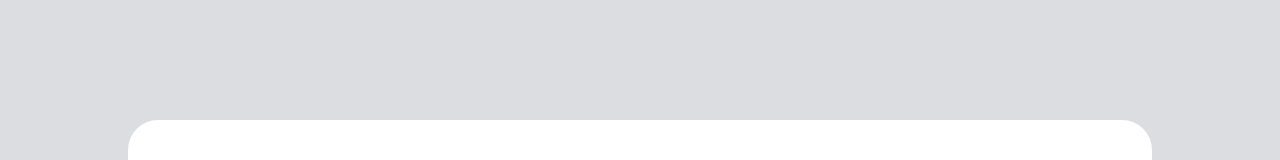
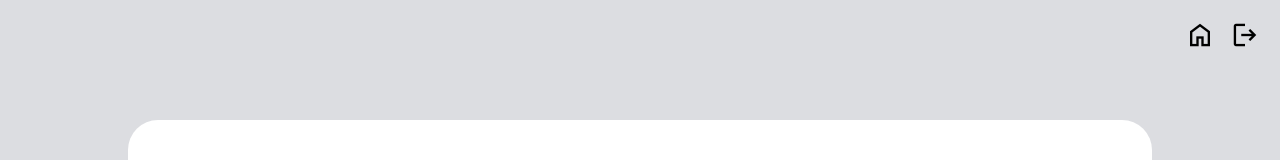
Before and after one commit to AtoZgagWebserver/AtoZ-Client, a React (Create React App) app: page /score in a window 1280 px wide. Shown: the top 160 px of the page. Built offline with nearby package versions, Linux system fonts and the light colour scheme; sample sign-in values are in the browser's storage.

Commit message:
score page수정, quiz 엔터로 넘어가게 수정

```diff
--- a/src/page/Quiz.js
+++ b/src/page/Quiz.js
@@ -112,6 +112,12 @@ const Quiz = () => {
     }
   };
 
+  const handleKeyPress = (e) => {
+    if (e.key === "Enter") {
+      handleSubmit();
+    }
+  };
+
   const currentQuestion = quizzes[currentQuestionIndex];
 
   return (
@@ -137,6 +143,7 @@ const Quiz = () => {
                 type="text"
                 value={userAnswers[currentQuestionIndex] || ""}
                 onChange={(e) => handleAnswerChange(e.target.value)}
+                onKeyPress={handleKeyPress}
               />
               <br />
               <SubmitBtn onClick={handleSubmit}>제출</SubmitBtn>
--- a/src/page/Score.js
+++ b/src/page/Score.js
@@ -39,12 +39,39 @@ const RetryBtn = styled.button`
   font-size: 20px;
 `;
 
+const Home = styled.span`
+  position: absolute;
+  font-size: 30px;
+  top: 20px;
+  right: 65px;
+  cursor: pointer;
+`;
+const Logout = styled.span`
+  position: absolute;
+  font-size: 30px;
+  top: 20px;
+  right: 20px;
+  cursor: pointer;
+`;
+
 const Score = () => {
   const navigate = useNavigate();
   const location = useLocation();
   const { score } = location.state || { score: 0 };
   return (
     <Wrapper>
+      <Home onClick={() => navigate("/")} className="material-symbols-outlined">
+        home
+      </Home>
+      <Logout
+        onClick={() => {
+          navigate("/login");
+          localStorage.removeItem("isAuthenticated");
+        }}
+        className="material-symbols-outlined"
+      >
+        logout
+      </Logout>
       <Container>
         <div style={{ width: "100%" }}>
           <ScoreTitle>퀴즈 완료! 당신의 점수는: {score}점</ScoreTitle>
```
